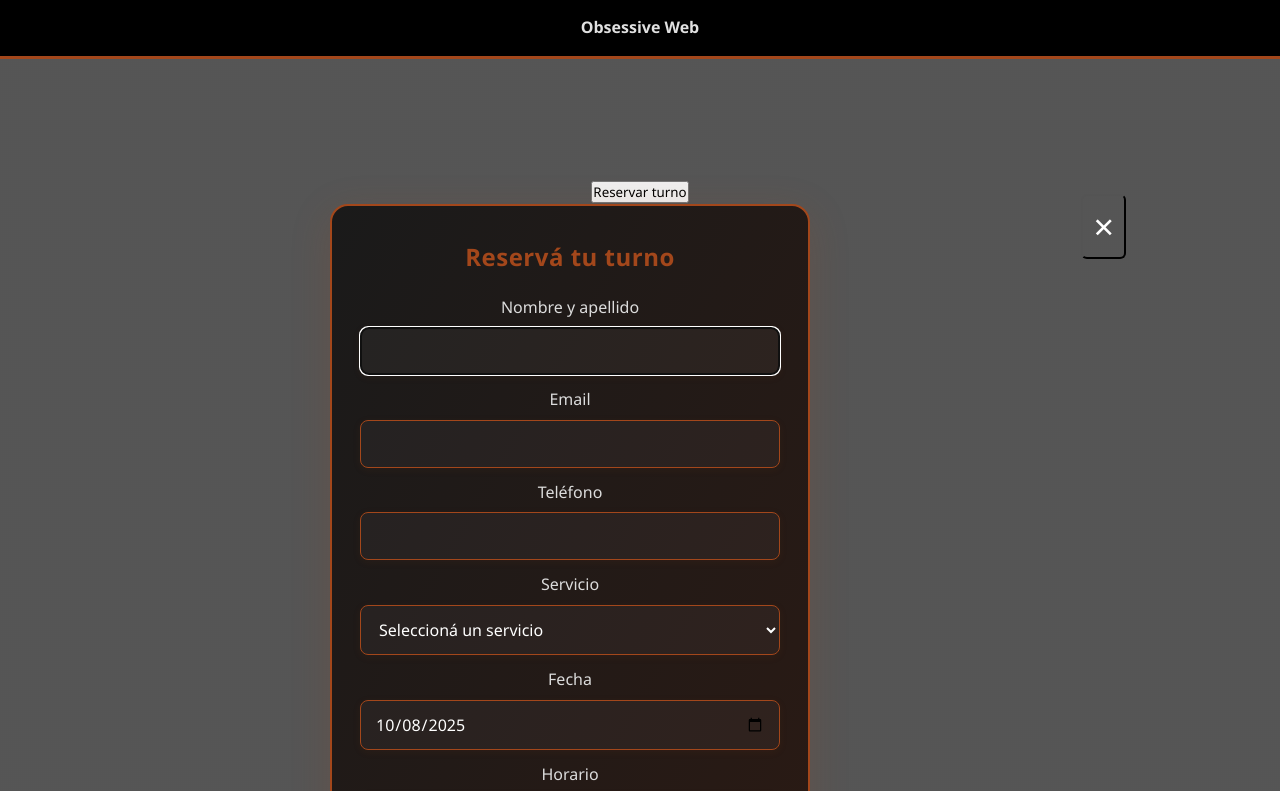
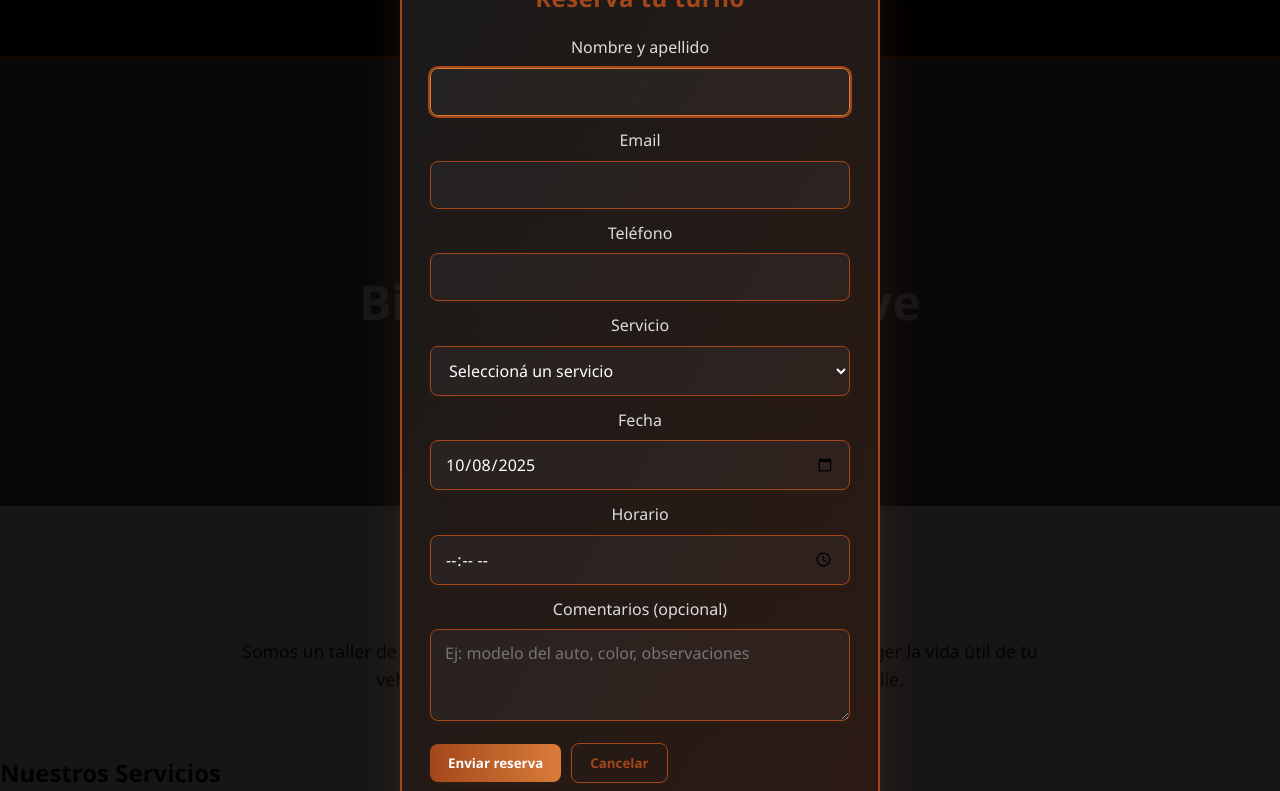
Before and after one commit to NazarenoJoelEspinosa/Obssesive.github.io, a plain HTML site: page index.html in a window 1280 px wide. Both pictures are taken after a click on the button "Reservar turno". Shown: the top 791 px of the page. Drawn offline with Linux system fonts and the light colour scheme.

Commit message:
Guardar cambios recientes

```diff
--- a/css/Style.css
+++ b/css/Style.css
@@ -148,7 +148,19 @@ header {
 }
 
 /* ====== Modal ====== */
+.modal {
+  display: none;
+  position: fixed;
+  z-index: 9999;
+  left: 0; top: 0;
+  width: 100%; height: 100%;
+  background-color: rgba(0,0,0,0.9);
+  align-items: center;
+  justify-content: center;
+  padding: 40px 20px;
+}
 
+.modal[aria-hidden="false"] { display: flex; }
 
 .modal-content {
   position: relative;
@@ -265,14 +277,12 @@ footer {
     transition: border 0.18s;
     box-shadow: 0 2px 8px rgba(163,71,27,0.08);
   }
-}
 .reserve-panel input:focus,
   .reserve-panel select:focus,
   .reserve-panel textarea:focus {
     outline: 2px solid #A3471B;
     border-color: #d97c3a;
   }
-}
 
 /* Form actions */
 /* Form actions mejorados */
--- a/index.html
+++ b/index.html
@@ -16,7 +16,7 @@
 
     <main>
         <section class="hero">
-            <button class="btn reserve-btn" id="openReserveBtn" aria-haspopup="dialog" aria-controls="reserveModal">
+            <button class="btn styled-reserve-btn" id="openReserveBtn" aria-haspopup="dialog" aria-controls="reserveModal">
                 Reservar turno
             </button>
 
```
